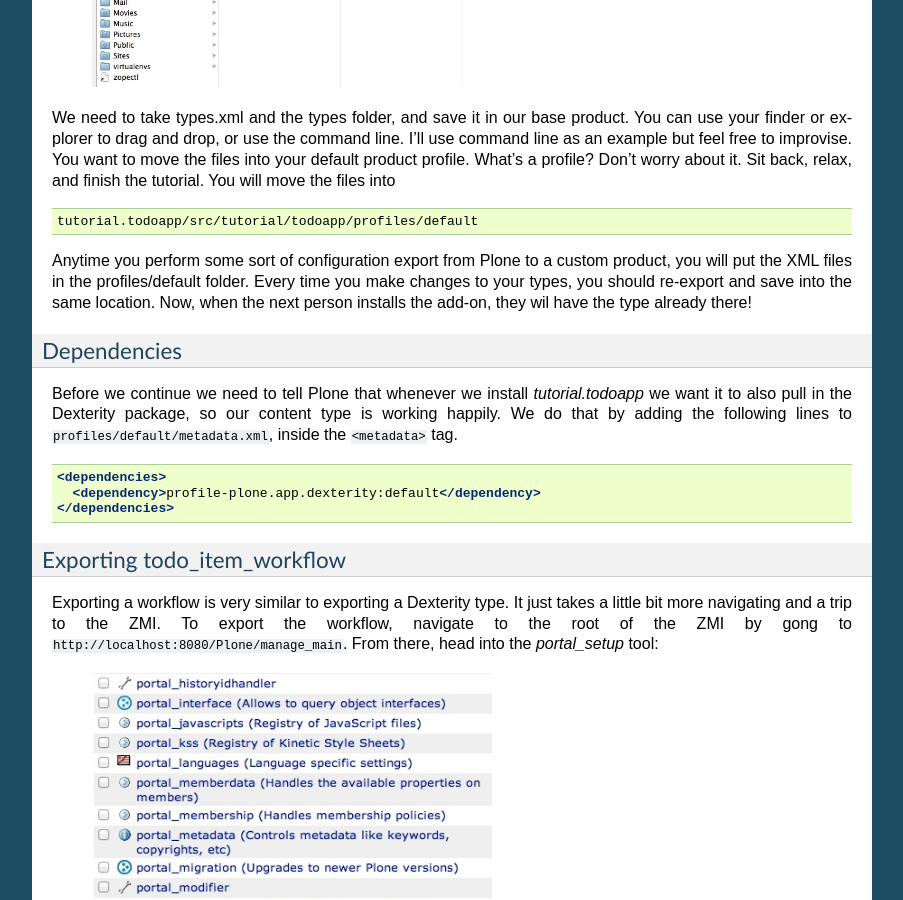
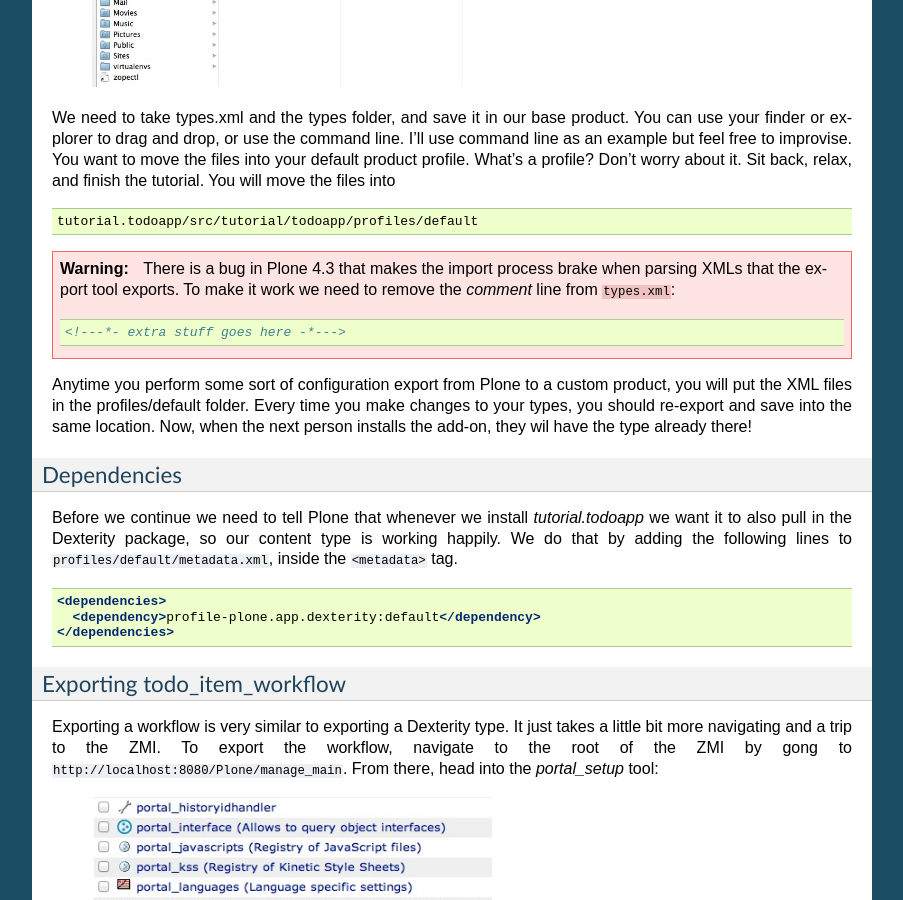
Before and after one commit to collective/tutorial.todoapp, a Sphinx documentation site: the page built from docs/chapter_2.rst, in a window 1280 px wide and 900 px high, scrolled down 1232 px. Shown: the whole window, without its empty margins (198-1101 px from the left). Built offline with Sphinx 7.4.7, drawn with Linux system fonts in a browser that asks for light colours.

Commit message:
dafuq, Plone cannot import the XML it exports itself, arghhhh

```diff
--- a/docs/chapter_2.rst
+++ b/docs/chapter_2.rst
@@ -83,6 +83,17 @@ the files into
 .. code-block:: bash
 
     tutorial.todoapp/src/tutorial/todoapp/profiles/default
+
+.. warning::
+
+    There is a bug in Plone 4.3 that makes the import process brake when
+    parsing XMLs that the export tool exports. To make it work we need to
+    remove the `comment` line from ``types.xml``:
+
+    .. code-block:: xml
+
+        <!---*- extra stuff goes here -*--->
+
 
 Anytime you perform some sort of configuration export from Plone to a custom
 product, you will put the XML files in the profiles/default folder. Every time
```
Also changed, not shown: 1 other file.
